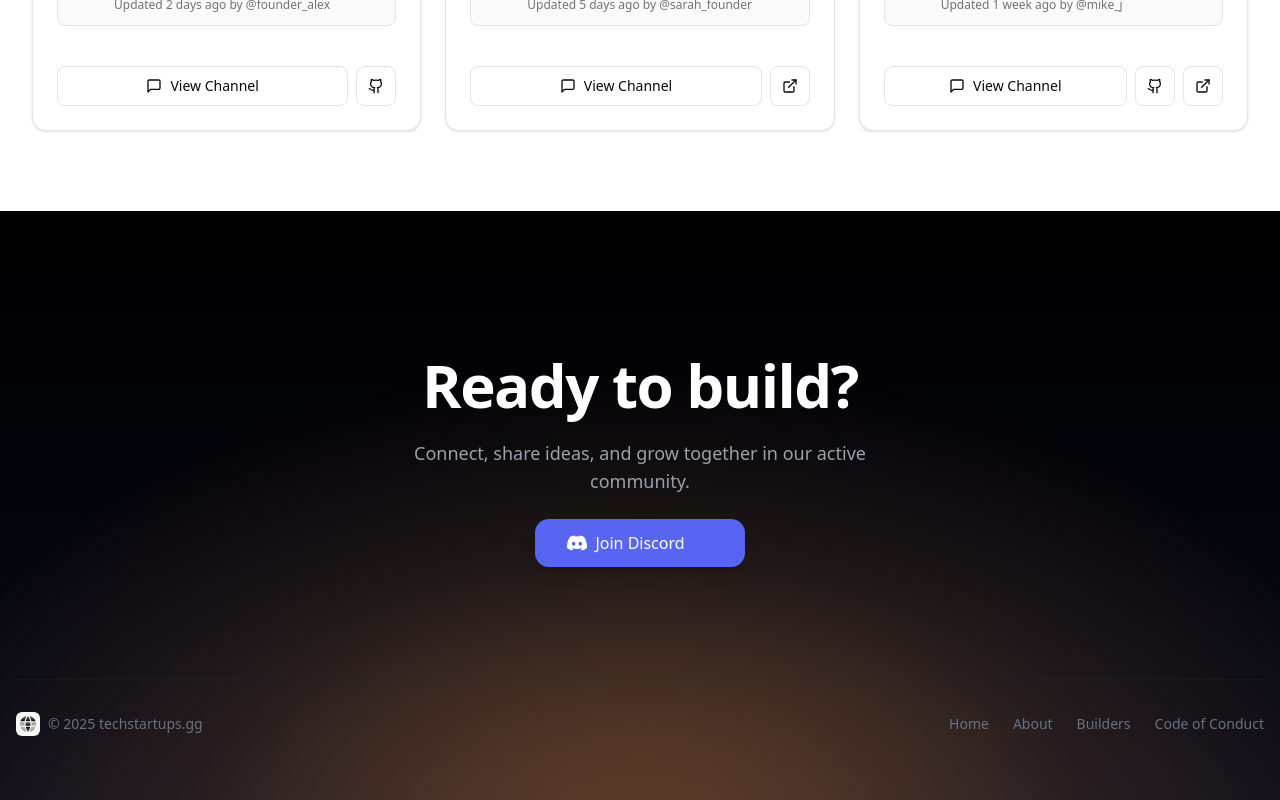
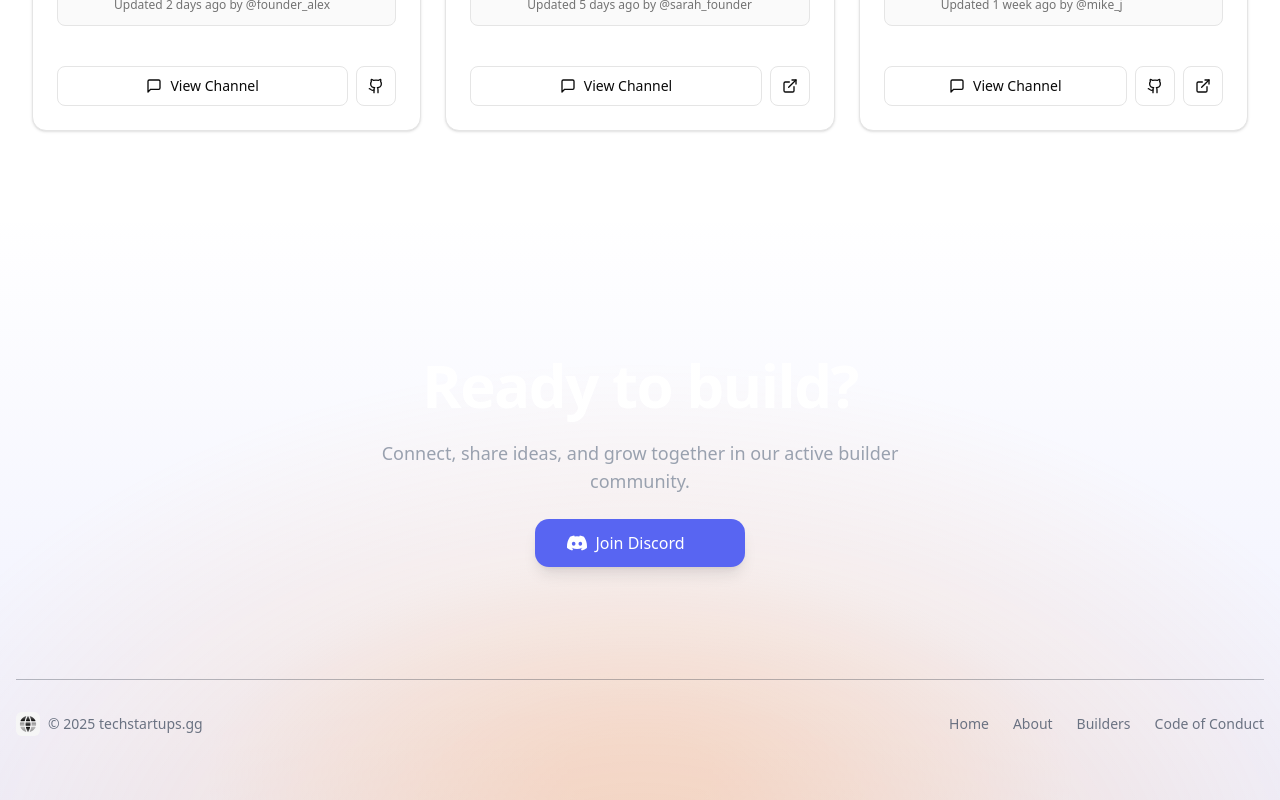
Before and after one commit to techentrepreneurs/website, a Next.js app: page / in a window 1280 px wide. Shown: the part 2935-3735 px from the top of the page. Built offline with nearby package versions, Linux system fonts and the light colour scheme.

Commit message:
Update ModernFooter styling and community description

```diff
--- a/components/ModernFooter.tsx
+++ b/components/ModernFooter.tsx
@@ -24,7 +24,7 @@ export function ModernFooter({
   ];
 
   return (
-    <footer className="relative overflow-hidden bg-black py-16">
+    <footer className="relative overflow-hidden bg-background py-16">
       {/* Subtle gradient overlay */}
       <div className="absolute inset-0 bg-gradient-to-t from-[#5865F2]/10 to-transparent"></div>
 
@@ -36,7 +36,7 @@ export function ModernFooter({
           </h2>
 
           <p className="relative z-10 max-w-[550px] font-medium text-gray-400 sm:text-lg">
-            Connect, share ideas, and grow together in our active community.
+            Connect, share ideas, and grow together in our active builder community.
           </p>
 
           <a
```
